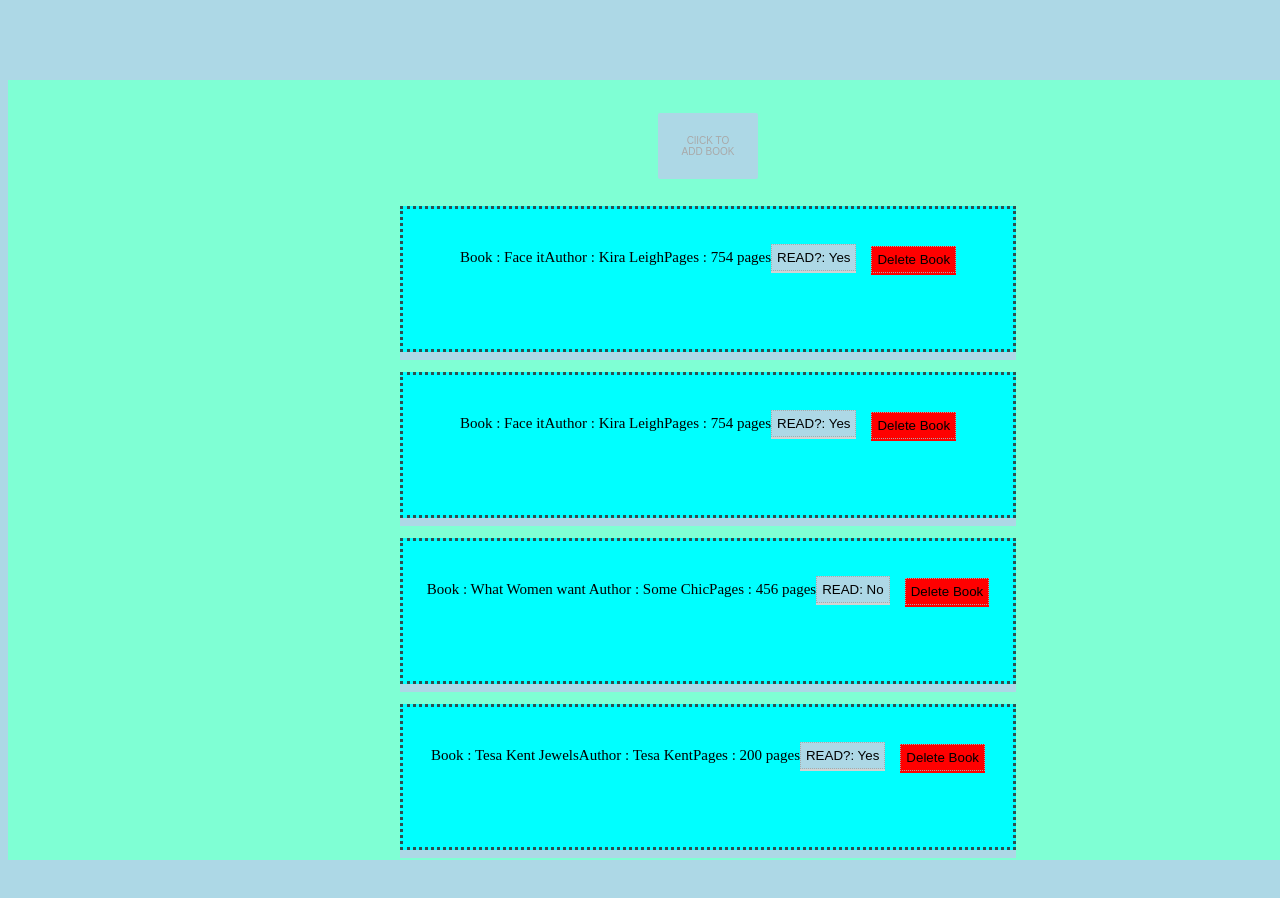
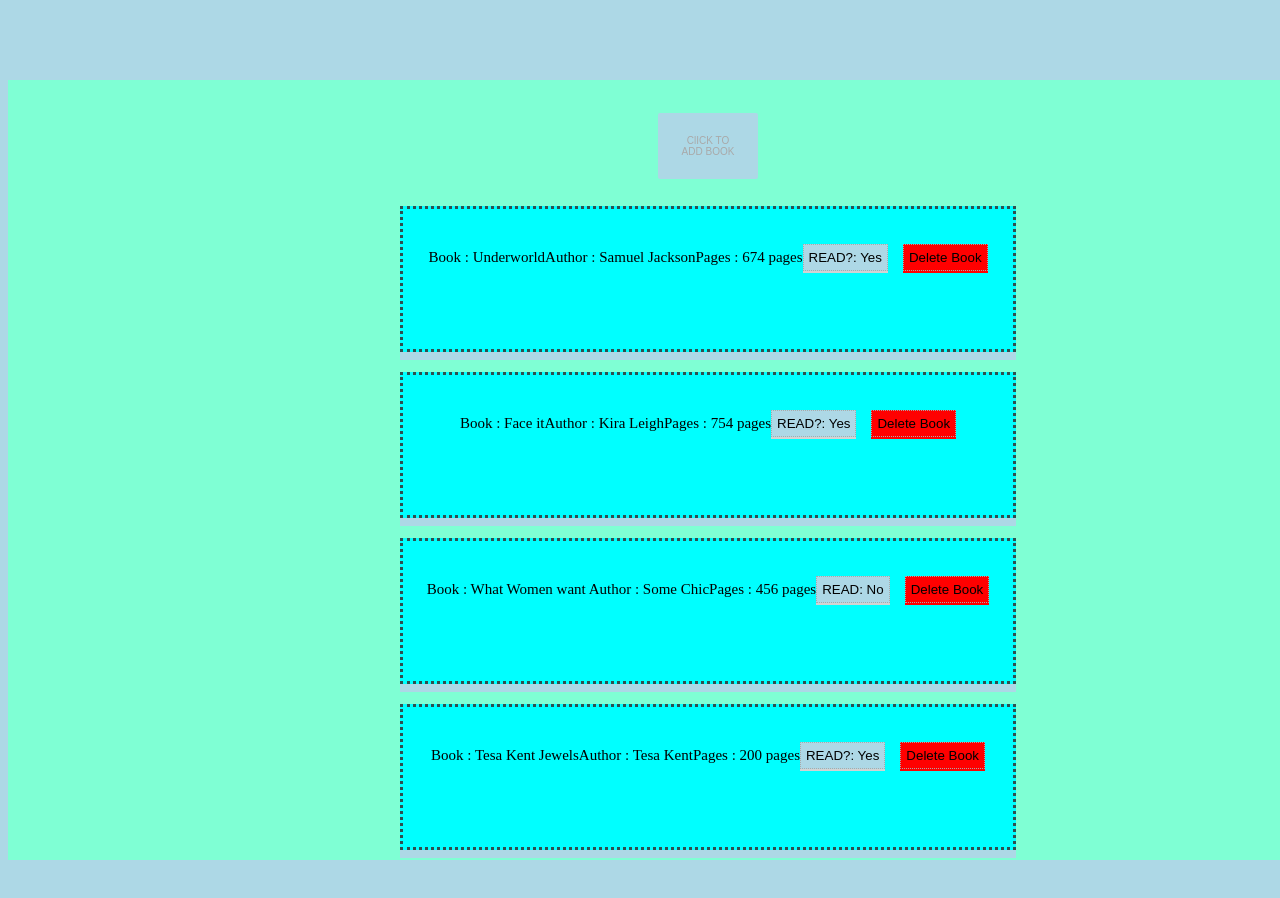
Before and after one commit to grace-mugoiri/library, a plain HTML site: page index.html in a window 1280 px wide. Shown: the top 898 px of the page. Drawn offline with Linux system fonts and the light colour scheme.

Commit message:
remove same id for books

```diff
--- a/custom.css
+++ b/custom.css
@@ -89,7 +89,7 @@ body {
     transition: .5s;
 }
 .readbutton:active,
-.deletebutton {
+.deletebutton:active {
     box-shadow: none;
     top: 2px;
     background-color: darkslategrey;
--- a/main.js
+++ b/main.js
@@ -117,5 +117,5 @@ function render(array) {
 addBookToLibrary(new Book('Tesa Kent Jewels', 'Tesa Kent', 200, true, false));
 addBookToLibrary(new Book('What Women want ', 'Some Chic', 456, false, false));
 addBookToLibrary(new Book('Face it', 'Kira Leigh', 754, true, false));
-addBookToLibrary(new Book('Face it', 'Kira Leigh', 754, true, false));
+addBookToLibrary(new Book('Underworld', 'Samuel Jackson', 674, true, false));
 render(myLibrary);
```
